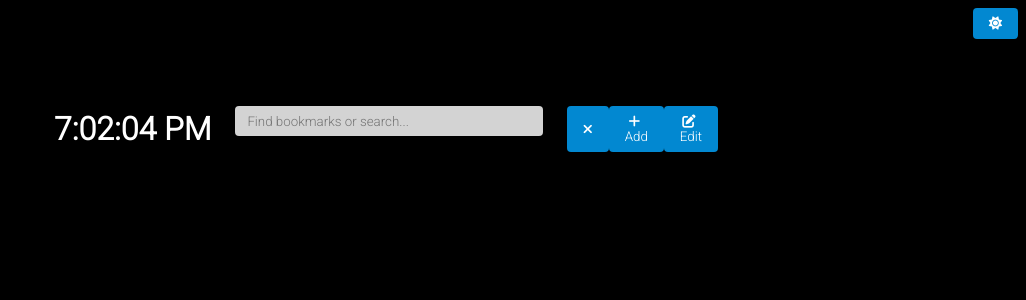
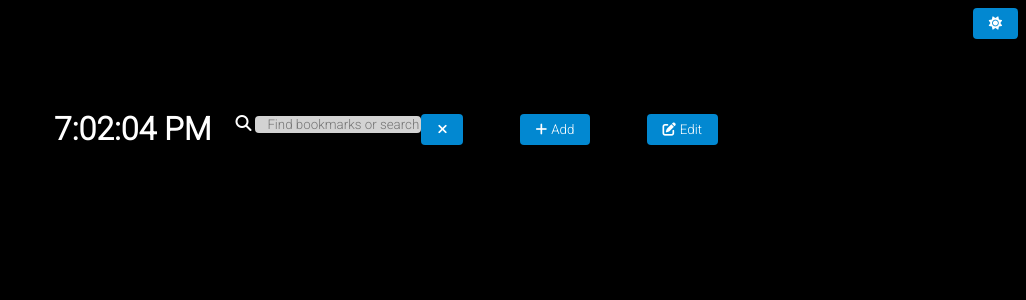
Before and after one commit to nickcoffey/start-page, a React (Create React App) app: page / in a window 1280 px wide. Shown: the top 300 px of the page, without its empty margins (254-1280 px from the left). Built offline with nearby package versions, Linux system fonts and the light colour scheme.

Commit message:
initial docz setup

```diff
--- /dev/null
+++ b/doczrc.js
@@ -0,0 +1,4 @@
+export default {
+  typescript: true,
+  ignore: ['README.md']
+}
--- a/package.json
+++ b/package.json
@@ -10,6 +10,7 @@
     "@types/node": "^12.0.0",
     "@types/react": "^16.9.53",
     "@types/react-dom": "^16.9.8",
+    "docz": "^2.3.1",
     "react": "^17.0.1",
     "react-dom": "^17.0.1",
     "react-scripts": "4.0.0",
@@ -21,7 +22,10 @@
     "start": "react-scripts start",
     "build": "react-scripts build",
     "test": "react-scripts test",
-    "eject": "react-scripts eject"
+    "eject": "react-scripts eject",
+    "docz:dev": "docz dev",
+    "docz:build": "docz build",
+    "docz:serve": "docz build && docz serve"
   },
   "eslintConfig": {
     "extends": [
--- a/src/components/general/Input.tsx
+++ b/src/components/general/Input/Input.tsx
@@ -1,18 +1,15 @@
 import React, { InputHTMLAttributes } from 'react'
 import styled from 'styled-components'
-import { boxShadowMixin } from './Mixins'
+import { borderRadiusMixin, boxShadowMixin } from '../Mixins'
 
 const Input = ({ children, ...props }: InputHTMLAttributes<HTMLInputElement>) => {
   const StyledInput = styled.input`
-    margin-right: 24px;
-    flex: 4;
-    height: 30px;
-    border-radius: 4px;
     border: 0px;
     padding-left: 12px;
     background-color: #d3d3d3;
     color: black;
     ${boxShadowMixin}
+    ${borderRadiusMixin}
 
     &:hover {
       &::placeholder {
@@ -27,7 +24,14 @@ const Input = ({ children, ...props }: InputHTMLAttributes<HTMLInputElement>) =>
     }
   `
 
-  return <StyledInput {...props}>{children}</StyledInput>
+  return (
+    <div>
+      {/* <i className={`fas fa-${icon}`} style={{ paddingRight: children ? 4 : undefined }}></i> */}
+      <i className={`fas fa-search`} style={{ paddingRight: 4 }}></i>
+      {children}
+      <StyledInput {...props} />
+    </div>
+  )
 }
 
 export default Input
--- /dev/null
+++ b/src/components/general/Input/index.ts
@@ -0,0 +1 @@
+export { default as Input } from './Input'
--- a/src/components/general/index.ts
+++ b/src/components/general/index.ts
@@ -1,3 +1,3 @@
 export { default as Button } from './Button'
-export { default as Input } from './Input'
+export * from './Input'
 export * from './Mixins'
```
Also changed, not shown: src/components/general/Input/Input.mdx (added, +16 -0 lines), 2 other files (tests, documents, lock files or other folders).
